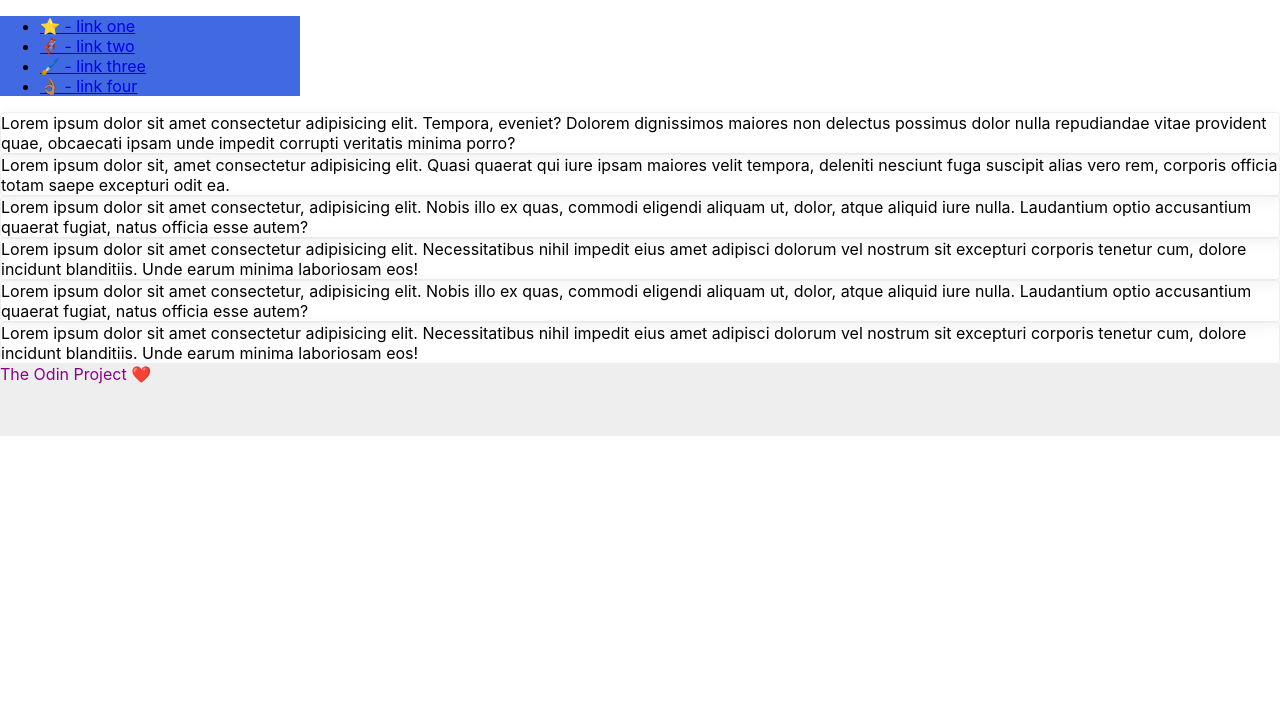
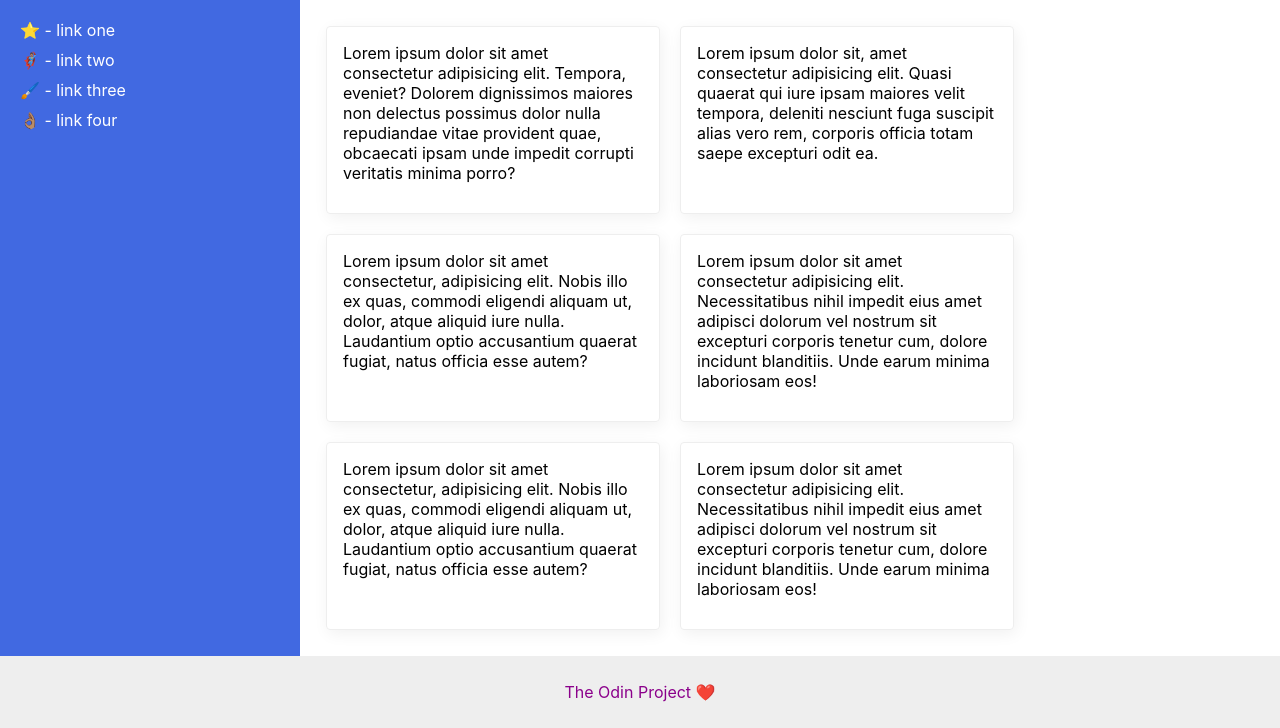
Before and after one commit to shahkashish/css-foundations-exercises, a plain HTML site: page flex/07-flex-layout-2/index.html in a window 1280 px wide. Shown: the part 72-800 px from the top of the page. Drawn offline with Linux system fonts and the light colour scheme.

Commit message:
difficult but done with different solution than given

```diff
--- a/flex/07-flex-layout-2/index.html
+++ b/flex/07-flex-layout-2/index.html
@@ -1,5 +1,6 @@
 <!DOCTYPE html>
 <html lang="en">
+
 <head>
   <meta charset="UTF-8">
   <meta http-equiv="X-UA-Compatible" content="IE=edge">
@@ -7,11 +8,12 @@
   <title>The Holy Grail</title>
   <link rel="stylesheet" href="style.css">
 </head>
+
 <body>
   <div class="header">
     MY AWESOME WEBSITE
   </div>
-
+  <div class="mid">
     <div class="sidebar">
       <ul>
         <li><a href="google.com">⭐ - link one</a></li>
@@ -20,16 +22,30 @@
         <li><a href="google.com">👌🏽 - link four</a></li>
       </ul>
     </div>
-
-  <div class="card">Lorem ipsum dolor sit amet consectetur adipisicing elit. Tempora, eveniet? Dolorem dignissimos maiores non delectus possimus dolor nulla repudiandae vitae provident quae, obcaecati ipsam unde impedit corrupti veritatis minima porro?</div>
-  <div class="card">Lorem ipsum dolor sit, amet consectetur adipisicing elit. Quasi quaerat qui iure ipsam maiores velit tempora, deleniti nesciunt fuga suscipit alias vero rem, corporis officia totam saepe excepturi odit ea.</div>
-  <div class="card">Lorem ipsum dolor sit amet consectetur, adipisicing elit. Nobis illo ex quas, commodi eligendi aliquam ut, dolor, atque aliquid iure nulla. Laudantium optio accusantium quaerat fugiat, natus officia esse autem?</div>
-  <div class="card">Lorem ipsum dolor sit amet consectetur adipisicing elit. Necessitatibus nihil impedit eius amet adipisci dolorum vel nostrum sit excepturi corporis tenetur cum, dolore incidunt blanditiis. Unde earum minima laboriosam eos!</div>
-  <div class="card">Lorem ipsum dolor sit amet consectetur, adipisicing elit. Nobis illo ex quas, commodi eligendi aliquam ut, dolor, atque aliquid iure nulla. Laudantium optio accusantium quaerat fugiat, natus officia esse autem?</div>
-  <div class="card">Lorem ipsum dolor sit amet consectetur adipisicing elit. Necessitatibus nihil impedit eius amet adipisci dolorum vel nostrum sit excepturi corporis tenetur cum, dolore incidunt blanditiis. Unde earum minima laboriosam eos!</div>
-
+    <div class="right">
+      <div class="card">Lorem ipsum dolor sit amet consectetur adipisicing elit. Tempora, eveniet? Dolorem dignissimos
+        maiores non delectus possimus dolor nulla repudiandae vitae provident quae, obcaecati ipsam unde impedit
+        corrupti veritatis minima porro?</div>
+      <div class="card">Lorem ipsum dolor sit, amet consectetur adipisicing elit. Quasi quaerat qui iure ipsam maiores
+        velit tempora, deleniti nesciunt fuga suscipit alias vero rem, corporis officia totam saepe excepturi odit ea.
+      </div>
+      <div class="card">Lorem ipsum dolor sit amet consectetur, adipisicing elit. Nobis illo ex quas, commodi eligendi
+        aliquam ut, dolor, atque aliquid iure nulla. Laudantium optio accusantium quaerat fugiat, natus officia esse
+        autem?</div>
+      <div class="card">Lorem ipsum dolor sit amet consectetur adipisicing elit. Necessitatibus nihil impedit eius amet
+        adipisci dolorum vel nostrum sit excepturi corporis tenetur cum, dolore incidunt blanditiis. Unde earum minima
+        laboriosam eos!</div>
+      <div class="card">Lorem ipsum dolor sit amet consectetur, adipisicing elit. Nobis illo ex quas, commodi eligendi
+        aliquam ut, dolor, atque aliquid iure nulla. Laudantium optio accusantium quaerat fugiat, natus officia esse
+        autem?</div>
+      <div class="card">Lorem ipsum dolor sit amet consectetur adipisicing elit. Necessitatibus nihil impedit eius amet
+        adipisci dolorum vel nostrum sit excepturi corporis tenetur cum, dolore incidunt blanditiis. Unde earum minima
+        laboriosam eos!</div>
+    </div>
+  </div>
   <div class="footer">
     The Odin Project ❤️
   </div>
 </body>
+
 </html>
--- a/flex/07-flex-layout-2/style.css
+++ b/flex/07-flex-layout-2/style.css
@@ -2,27 +2,66 @@ body {
   font-family: -apple-system, BlinkMacSystemFont, 'Segoe UI', Roboto, Oxygen, Ubuntu, Cantarell, 'Open Sans', 'Helvetica Neue', sans-serif;
   margin: 0;
   min-height: 100vh;
+  display: flex;
+  flex-direction: column;
 }
 
 .header {
   height: 72px;
   background: darkmagenta;
   color: white;
+  font-size: 32px;
+  font-weight: 900;
+  display: flex;
+  align-items: center;
+  padding-left: 10px;
 }
 
 .footer {
   height: 72px;
   background: #eee;
   color: darkmagenta;
+  display: flex;
+  justify-content: center;
+  align-items: center;
 }
 
 .sidebar {
   width: 300px;
   background: royalblue;
+  display: flex;
+  flex-shrink: 0;
 }
 
 .card {
   border: 1px solid #eee;
   box-shadow: 2px 4px 16px rgba(0,0,0,.06);
   border-radius: 4px;
+  width: 300px;
+  padding: 16px;
+  margin: 10px;
 }
+.right {
+  display: flex;
+  flex-wrap: wrap;
+  padding: 16px;
+}
+
+.mid{
+  display: flex;
+  flex: 1;
+}
+a {
+  text-decoration: none;
+  color: white;
+}
+
+li {
+  margin: 10px;
+}
+
+ul {
+  list-style-type: none;
+  margin: 0;
+  padding: 10px;
+}
```
Lines whose indentation alone changed are shown as unchanged.
